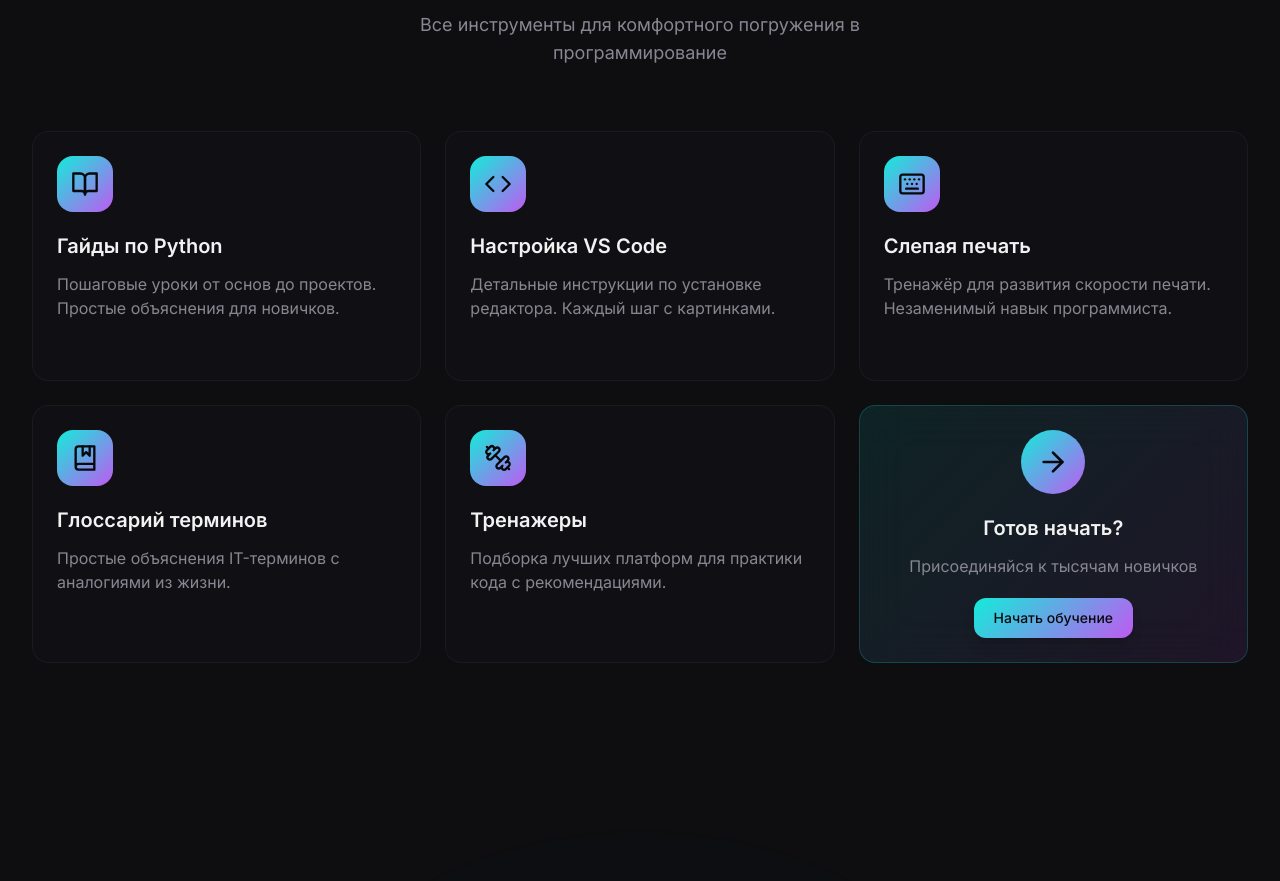
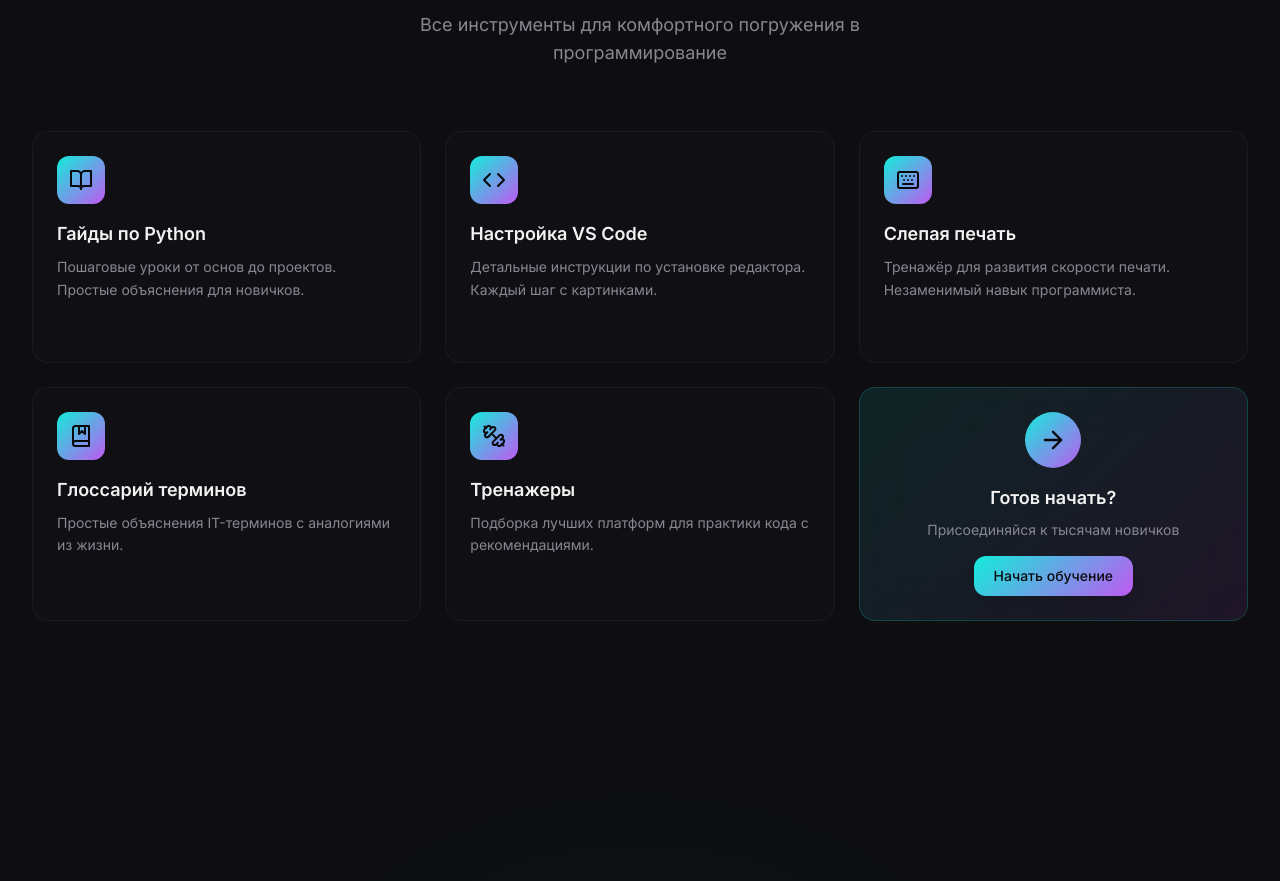
Before and after one commit to wetouza/pylearn, a Next.js app in the folder frontend/: page / in a window 1280 px wide. Shown: the part 1043-1924 px from the top of the page. Built offline with nearby package versions, Linux system fonts and the light colour scheme.

Commit message:
Fix category grid alignment on guides page

```diff
--- a/frontend/src/components/sections/features.tsx
+++ b/frontend/src/components/sections/features.tsx
@@ -81,30 +81,30 @@ export function FeaturesSection() {
           {features.map((feature) => (
             <StaggerItem key={feature.title}>
               <Link href={feature.href} className="block h-full">
-                <div className="glass-card-hover h-full p-5 sm:p-6 group cursor-pointer">
+                <div className="glass-card-hover h-full p-6 group cursor-pointer flex flex-col" style={{ minHeight: "220px" }}>
                   {/* Icon */}
                   <motion.div
-                    className="w-12 h-12 sm:w-14 sm:h-14 rounded-xl sm:rounded-2xl flex items-center justify-center mb-4 sm:mb-5 transition-all duration-300 group-hover:scale-110"
+                    className="w-12 h-12 rounded-xl flex items-center justify-center mb-4 transition-all duration-300 group-hover:scale-110 flex-shrink-0"
                     style={{ background: "linear-gradient(135deg, hsl(var(--gradient-start)), hsl(var(--gradient-end)))" }}
                   >
-                    <feature.icon className="w-6 h-6 sm:w-7 sm:h-7 text-primary-foreground" />
+                    <feature.icon className="w-6 h-6 text-primary-foreground" />
                   </motion.div>
 
                   {/* Content */}
-                  <h3 className="text-lg sm:text-xl font-semibold mb-2 sm:mb-3 group-hover:text-primary transition-colors">
+                  <h3 className="text-lg font-semibold mb-2 group-hover:text-primary transition-colors">
                     {feature.title}
                   </h3>
-                  <p className="text-sm sm:text-base text-muted-foreground leading-relaxed mb-3 sm:mb-4">
+                  <p className="text-sm text-muted-foreground leading-relaxed flex-grow">
                     {feature.description}
                   </p>
 
                   {/* Link */}
                   <div
-                    className="flex items-center text-xs sm:text-sm font-medium opacity-0 group-hover:opacity-100 transition-opacity"
+                    className="flex items-center text-sm font-medium mt-4 opacity-0 group-hover:opacity-100 transition-opacity"
                     style={{ color: "hsl(var(--primary))" }}
                   >
                     Перейти
-                    <ArrowRight className="ml-1 w-3.5 h-3.5 sm:w-4 sm:h-4 group-hover:translate-x-1 transition-transform" />
+                    <ArrowRight className="ml-1 w-4 h-4 group-hover:translate-x-1 transition-transform" />
                   </div>
                 </div>
               </Link>
@@ -114,20 +114,21 @@ export function FeaturesSection() {
           {/* CTA Card */}
           <StaggerItem>
             <div
-              className="glass-card h-full p-5 sm:p-6 flex flex-col justify-center items-center text-center"
+              className="glass-card h-full p-6 flex flex-col justify-center items-center text-center"
               style={{
                 background: "linear-gradient(135deg, hsl(var(--gradient-start) / 0.1), hsl(var(--gradient-end) / 0.1))",
-                borderColor: "hsl(var(--primary) / 0.2)"
+                borderColor: "hsl(var(--primary) / 0.2)",
+                minHeight: "220px"
               }}
             >
               <div
-                className="w-14 h-14 sm:w-16 sm:h-16 rounded-full flex items-center justify-center mb-4 sm:mb-5"
+                className="w-14 h-14 rounded-full flex items-center justify-center mb-4"
                 style={{ background: "linear-gradient(135deg, hsl(var(--gradient-start)), hsl(var(--gradient-end)))" }}
               >
-                <ArrowRight className="w-7 h-7 sm:w-8 sm:h-8 text-primary-foreground" />
+                <ArrowRight className="w-7 h-7 text-primary-foreground" />
               </div>
-              <h3 className="text-lg sm:text-xl font-semibold mb-2 sm:mb-3">Готов начать?</h3>
-              <p className="text-sm sm:text-base text-muted-foreground mb-4 sm:mb-5">
+              <h3 className="text-lg font-semibold mb-2">Готов начать?</h3>
+              <p className="text-sm text-muted-foreground mb-4">
                 Присоединяйся к тысячам новичков
               </p>
               <Link href="/guides">
```
